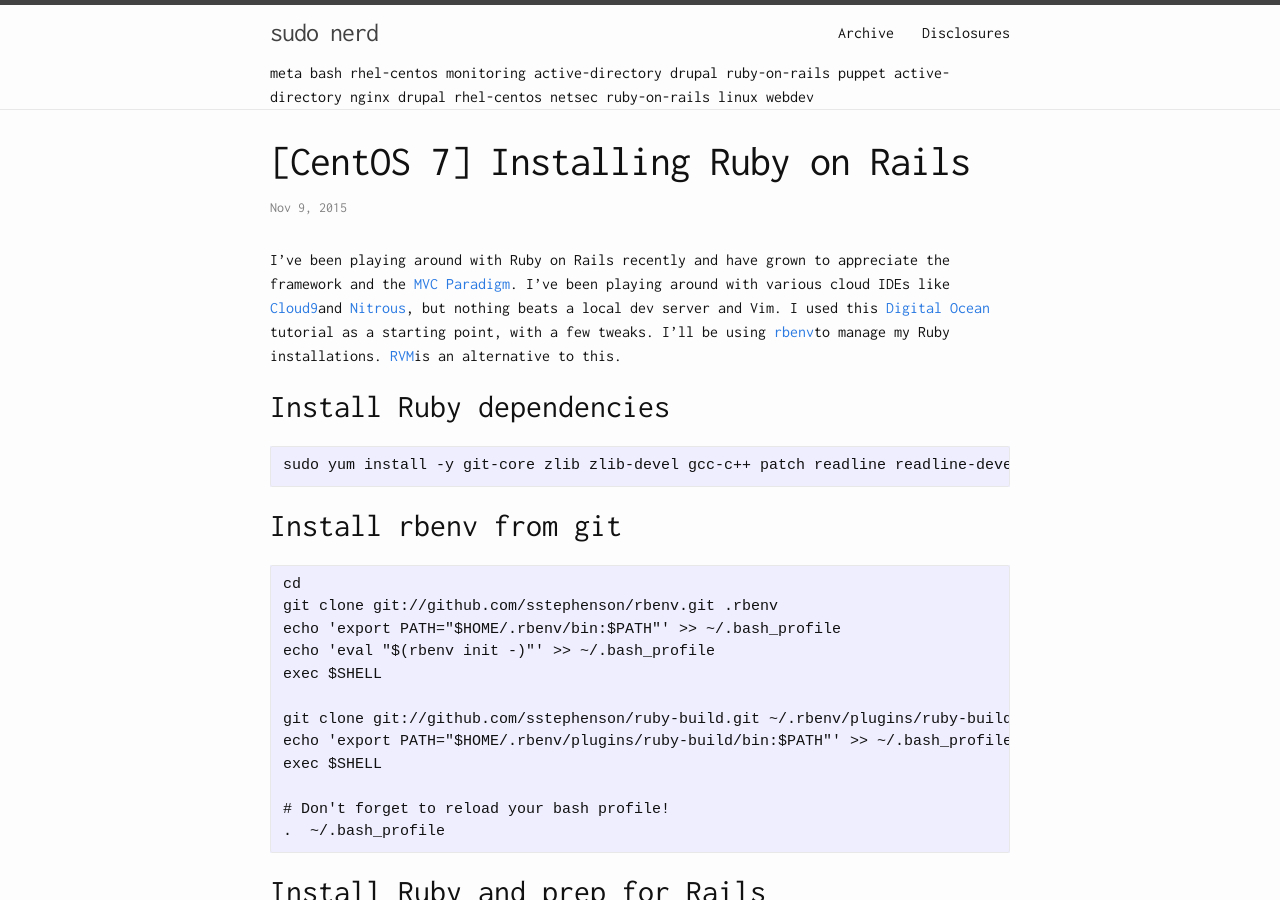
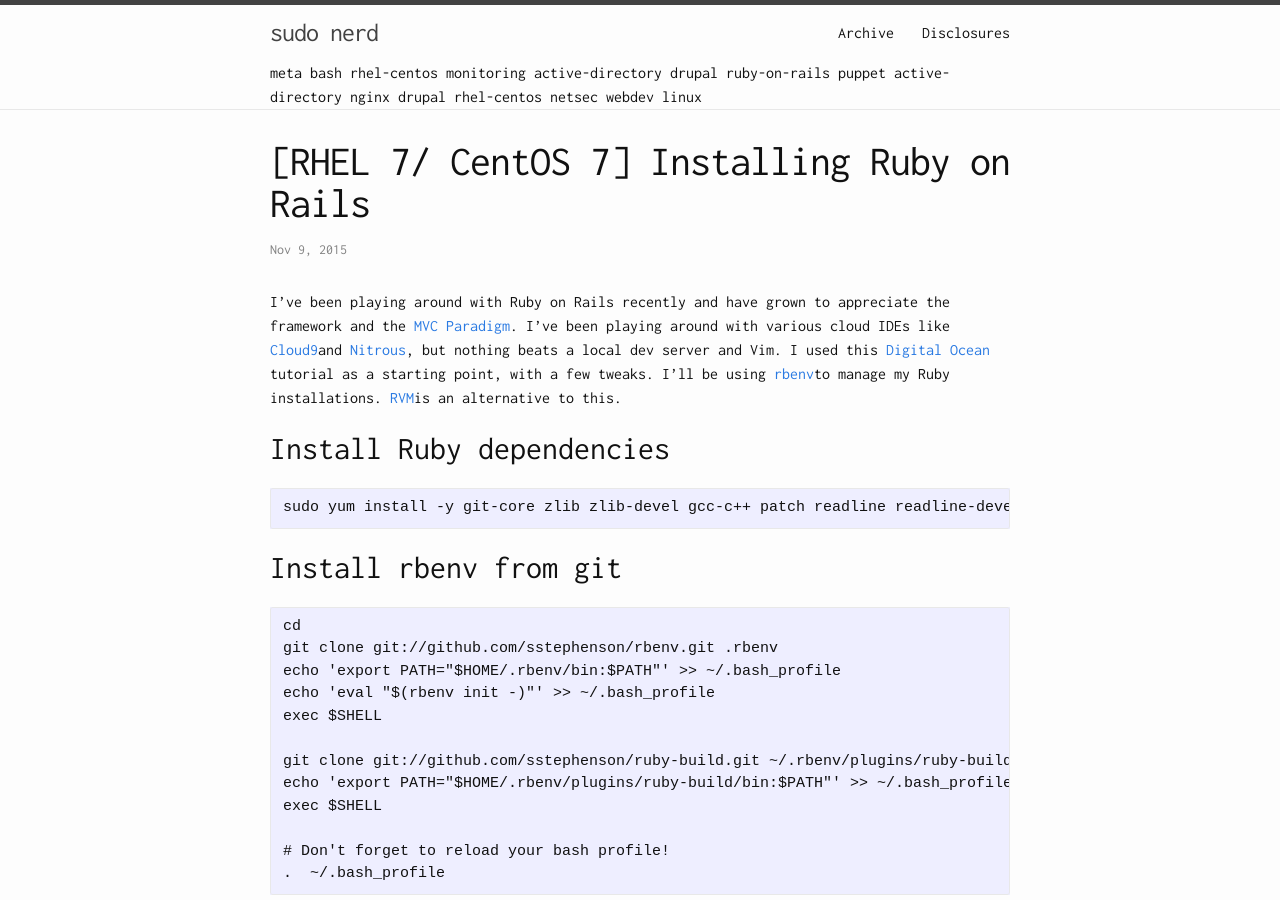
Before and after one commit to educationnull/thejaspher.github.io, a Jekyll site: the page built from _posts/2015-11-09-centos-7-installing-ruby-rails.markdown, in a window 1280 px wide and 900 px high. Built offline with Jekyll 4.4.1, drawn with Linux system fonts in a browser that asks for light colours.

Commit message:
Update tags

```diff
--- a/_posts/2015-11-09-centos-7-installing-ruby-rails.markdown
+++ b/_posts/2015-11-09-centos-7-installing-ruby-rails.markdown
@@ -1,8 +1,8 @@
 ---
 layout: post
-title: "[CentOS 7] Installing Ruby on Rails"
+title: "[RHEL 7/ CentOS 7] Installing Ruby on Rails"
 date: 2015-11-09
-tags: rhel-centos ruby-on-rails
+tags: webdev linux
 ---
 I’ve been playing around with Ruby on Rails recently and have grown to appreciate the framework and the [MVC Paradigm]. I’ve been playing around with various cloud IDEs like [Cloud9]and [Nitrous], but nothing beats a local dev server and Vim. I used this [Digital Ocean] tutorial as a starting point, with a few tweaks. I’ll be using [rbenv]to manage my Ruby installations. [RVM]is an alternative to this.
 
```
